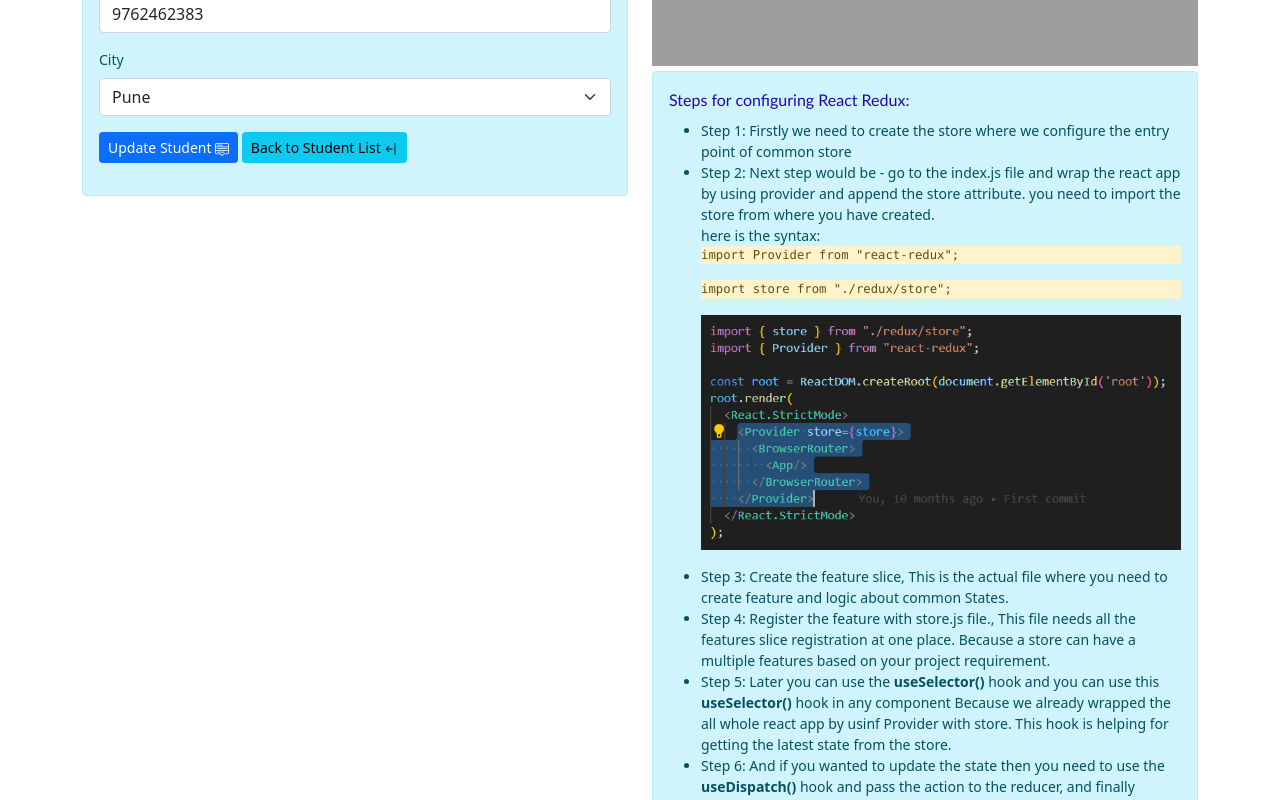
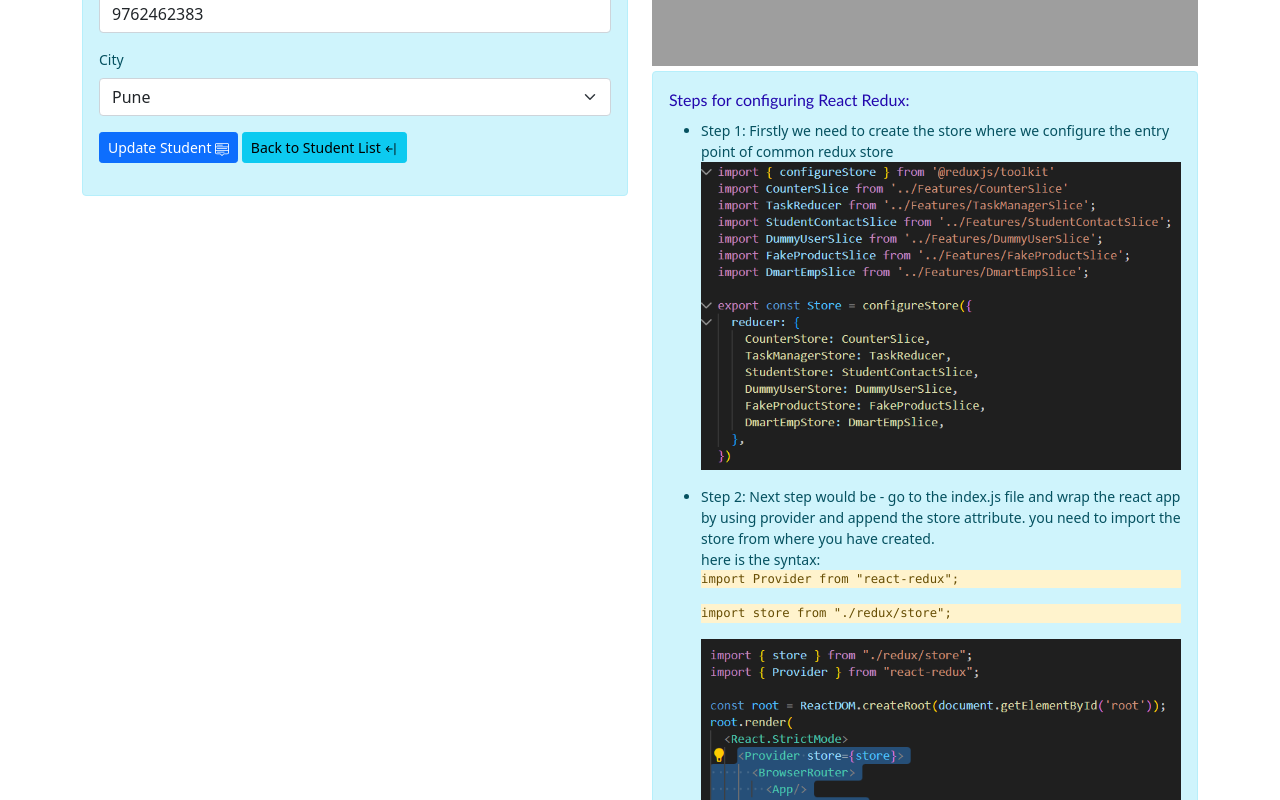
Before and after one commit to rakesh4288/Raj-Lakshmi-React, a React (Create React App) app: page /edit-student/1 in a window 1280 px wide. Shown: the part 380-1180 px from the top of the page. Built offline with nearby package versions, Linux system fonts and the light colour scheme; grey boxes are pictures that could not be loaded.

Commit message:
feat(Redux): Updating Redux Content

```diff
--- a/src/Assets/index.js
+++ b/src/Assets/index.js
@@ -68,6 +68,7 @@ const AppImages = {
     EventDelegation_2: require('./event_delegation_2.png'),
     EventDelegation_3: require('./event_delegation_3.png'),
     MapSliceLimit: require('./map_slice.png'),
+    ReduxStoreImg: require('./redux_store.png'),
     ReduxProviderSteps: require('./redux_provider_confirgure.png'),
     React18UseMemo: require('./react_18_useMemo.png'),
     React19UseMemo: require('./react_19_useMemo.png'),
--- a/src/Components/FakeProductList.jsx
+++ b/src/Components/FakeProductList.jsx
@@ -19,33 +19,20 @@ const FakeProduct = () => {
                 Fetch Fake Products
             </button> <br/><br/>
 
-            {
-                gitUserData.isLoading && (
+            {gitUserData.isLoading && (
                 <div className="d-flex justify-content-center">
                     <div className="spinner-border text-primary" role="status">
                         <span className="visually-hidden">Loading...</span>
                     </div>
                 </div>
-                )
-            }
+            )}
 
-            {/* {
-                gitUserData.isError && (
-                    <div className="text-danger">
-                        {gitUserData.isError}
-                    </div>
-                )
-            } */}
-
-            {
-                gitUserData?.apiData.length === 0 || gitUserData.isError
+            {gitUserData?.apiData.length === 0 || gitUserData.isError
                 || gitUserData?.apiData === null ? (
                     <div className='alert alert-danger' style={{textAlign: 'center'}}>
                         No Products available or API failing
                     </div>
-                )
-                :
-                (
+                ): (
                 <table className='table table-striped table-bordered'>
                     <thead>
                         <tr>
@@ -61,8 +48,7 @@ const FakeProduct = () => {
                     </thead>
 
                     <tbody>
-                            {
-                                gitUserData?.apiData.map((item, index) => {
+                        {gitUserData?.apiData.map((item, index) => {
                                 return (
                                     <tr key={index}>
                                         <td>{item.id}</td>
@@ -77,8 +63,7 @@ const FakeProduct = () => {
                                         </td>
                                     </tr>
                                 )
-                                })
-                            }
+                        })}
                     </tbody>
                 </table>
                 )
--- a/src/Components/ReduxConfiguration.jsx
+++ b/src/Components/ReduxConfiguration.jsx
@@ -7,7 +7,10 @@ const ReduxConfiguration = () => {
             <h6>Steps for configuring React Redux:</h6>
             <ul>
                 <li>
-                    Step 1: Firstly we need to create the store where we configure the entry point of common store
+                    Step 1: Firstly we need to create the store where we configure the entry point of common redux store
+                    <p>
+                        <img src={AppImages.ReduxStoreImg} alt={AppImages.ReduxStoreImg} className="img-fluid" />
+                    </p>
                 </li>
 
                 <li>
@@ -27,7 +30,7 @@ const ReduxConfiguration = () => {
                 </li>
 
                 <li>
-                    Step 3: Create the feature slice, This is the actual file where you need to create feature and logic about common States.
+                    Step 3: Create the feature slice, This is the actual file where you need to create feature and logic about common States which you wanted to spread all over the application.
                 </li>
 
                 <li>
@@ -35,7 +38,7 @@ const ReduxConfiguration = () => {
                 </li>
 
                 <li>
-                    Step 5: Later you can use the <b>useSelector()</b> hook and you can use this <b>useSelector()</b> hook in any component Because we already wrapped the all whole react app by usinf Provider with store.
+                    Step 5: Later you can use the <b>useSelector()</b> hook and you can use this <b>useSelector()</b> hook in any component Because we already wrapped the all whole react app by using Provider with store.
                     This hook is helping for getting the latest state from the store.
                 </li>
                 <li>
--- a/src/Pages/ReactReduxPage.jsx
+++ b/src/Pages/ReactReduxPage.jsx
@@ -109,7 +109,7 @@ const ReactReduxPage = () => {
                         <div>
                             <h5>What are the action in Redux ?</h5>
                             <p>
-                                If I would say in simple terms so Actions are the just message which is just dispatching to the reducer like what to do. Then reducer are taking the action and performing the operations and updating the state.
+                                I would say in simple terms so Actions are the just messagenger which is just dispatching to the reducer like what to do. Then reducer are taking the action and performing the operations and updating the state.
                             </p>
                             <p>
                                 Actions are the plain JavaScript objects that have a type field. As mentioned earlier,
@@ -172,7 +172,7 @@ const ReactReduxPage = () => {
                         <div className="col-xl-6 col-lg-6 col-md-6 col-sm-12">
                             <div className="text-white">
                                 <p>
-                                    useContext and Redux are both state management tools in React. The use of these two is totally based on the requirement. React JS by default providing the useContext where is Redux you need to install separately.
+                                    useContext and Redux both are state management tools in React. The use of these two is totally based on the requirement. React JS by default providing the useContext where is Redux you need to install separately.
                                 </p>
 
                                 <p>
```
Also changed, not shown: src/Assets/redux_store.png (added), src/Components/FormValidation.jsx (indentation only). Lines whose indentation alone changed are shown as unchanged.
